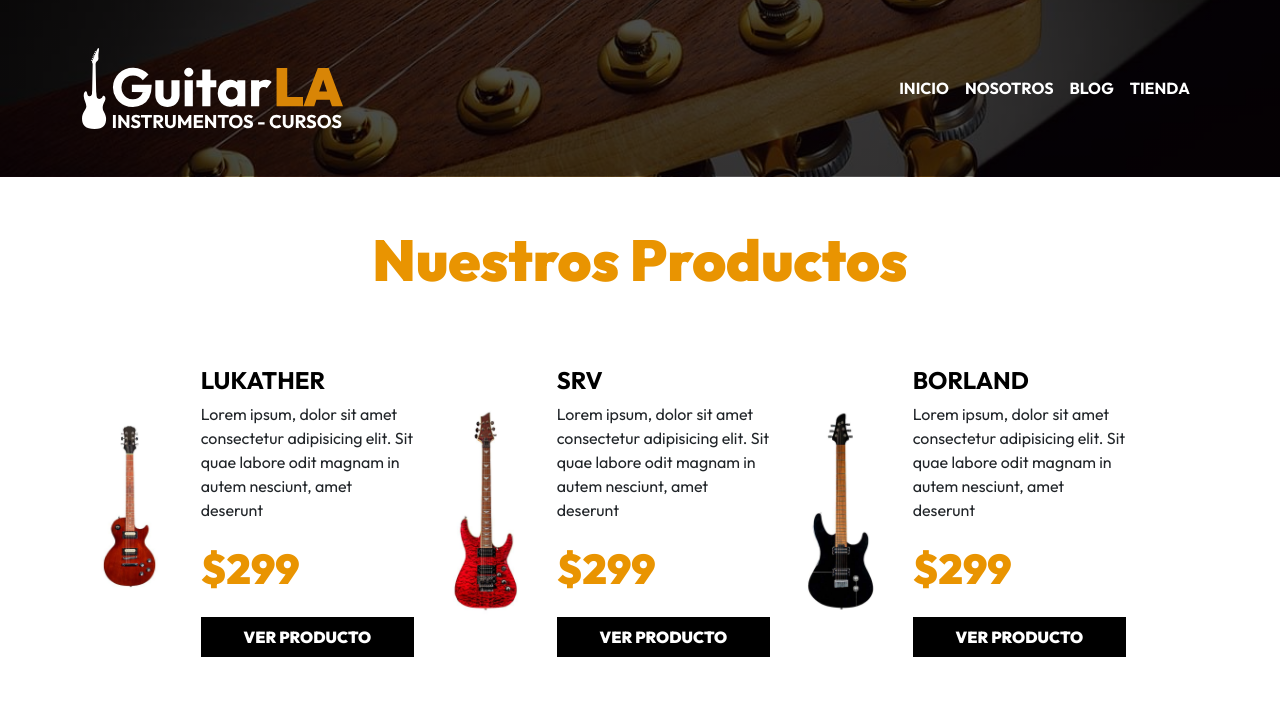
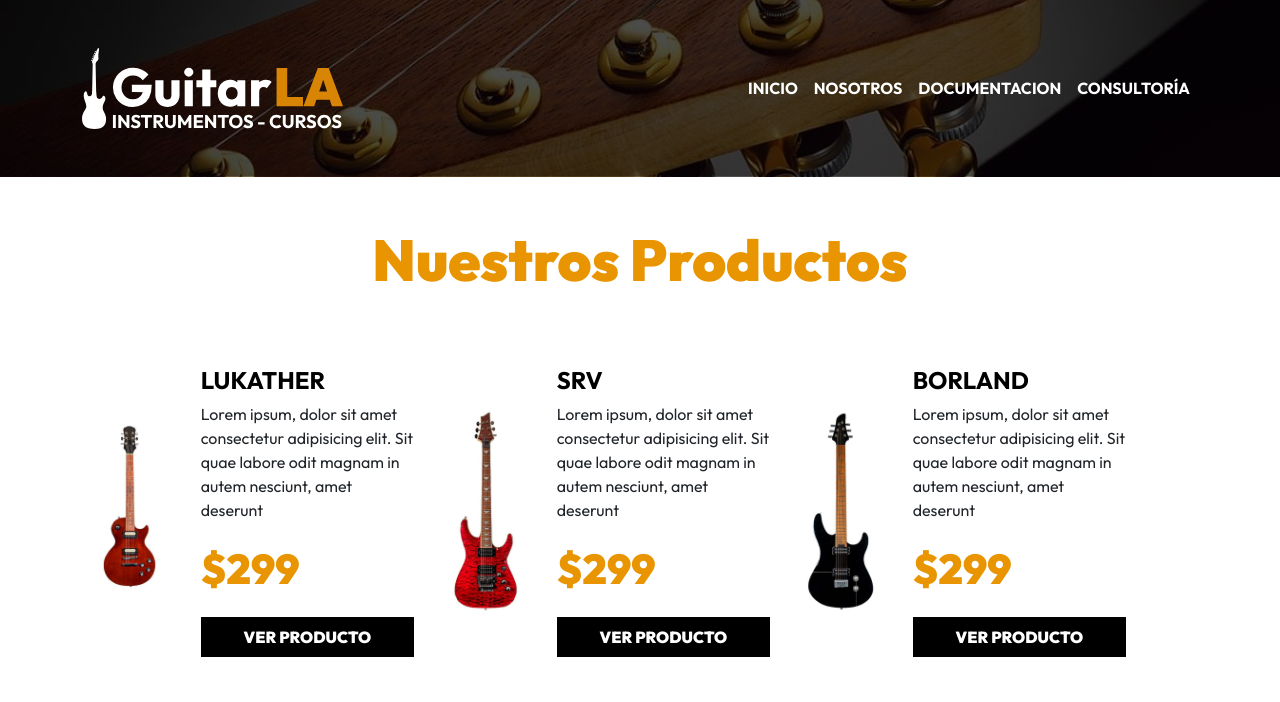
Before and after one commit to cac9301/sociedades, a plain HTML site: page tienda.html in a window 1280 px wide. Shown: the top 702 px of the page. Drawn offline with Linux system fonts and the light colour scheme; files that its build step writes are made by us from their sources.

Commit message:
adelanto

```diff
--- a/tienda.html
+++ b/tienda.html
@@ -22,8 +22,8 @@
                 <nav class="col-md-6 d-flex flex-column align-items-center mt-5 mt-md-0 flex-md-row justify-content-md-end navegacion">
                     <a class="d-block px-2 py-1 fs-6 fw-bold text-uppercase" href="index.html">Inicio</a>
                     <a class="d-block px-2 py-1 fs-6 fw-bold text-uppercase" href="nosotros.html">Nosotros</a>
-                    <a class="d-block px-2 py-1 fs-6 fw-bold text-uppercase" href="blog.html">Blog</a>
-                    <a class="d-block px-2 py-1 fs-6 fw-bold text-uppercase" href="tienda.html">Tienda</a>
+                    <a class="d-block px-2 py-1 fs-6 fw-bold text-uppercase" href="/src/img/Documentacion.pdf">Documentacion</a>
+                    <a class="d-block px-2 py-1 fs-6 fw-bold text-uppercase" href="tienda.html">Consultoría</a>
                 </nav>
             </div><!--.row-->
         </div>
```
